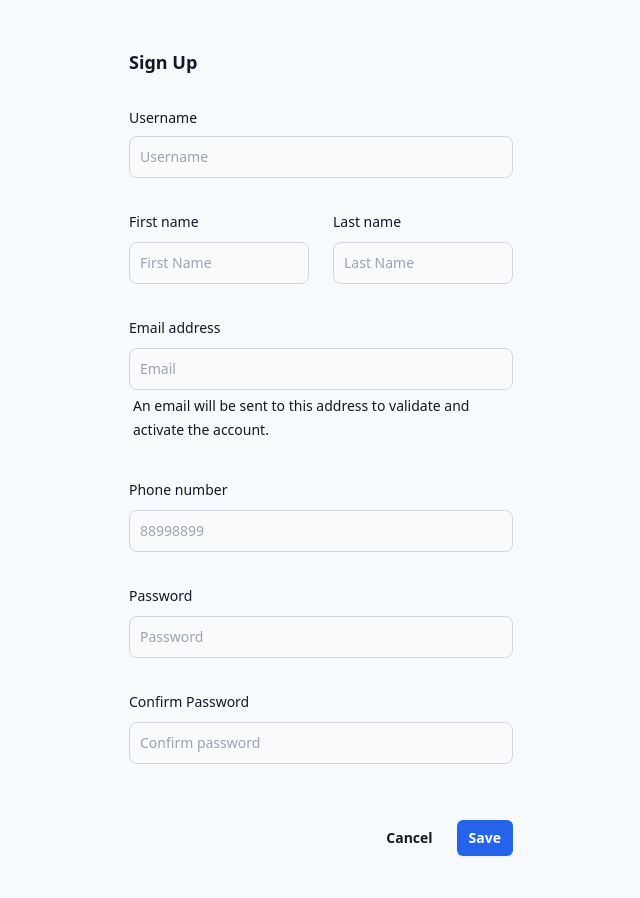
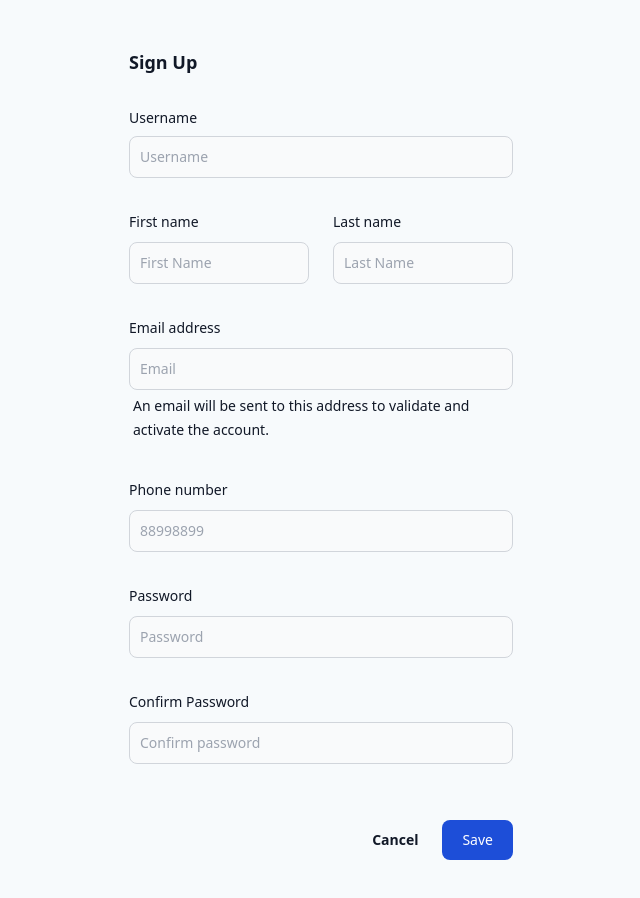
Before and after one commit to diegox196/AI-Prompts-Frontend, a React (Create React App) app: page /signup in a window 1280 px wide. Shown: the top 898 px of the page, without its empty margins (319-959 px from the left). Built offline with nearby package versions, Linux system fonts and the light colour scheme.

Commit message:
Solve the problem with 2FA

```diff
--- a/src/components/AccountForm/ChangePasswordSection.js
+++ b/src/components/AccountForm/ChangePasswordSection.js
@@ -104,7 +104,7 @@ const ChangePasswordSection = ({ user, handleChange, showToastSaved }) => {
         </div>
 
         <div className="flex space-x-4">
-          <LoadingButton isLoading={isLoading} btnText={"Save All"} loadingText={"Saving..."} />
+          <LoadingButton isLoading={isLoading} btnText={"Save"} loadingText={"Saving..."} />
         </div>
       </form>
     </section>
--- a/src/components/AccountForm/GeneralInformationSection.js
+++ b/src/components/AccountForm/GeneralInformationSection.js
@@ -92,7 +92,7 @@ const GeneralInformationSection = ({ userData, handleChange, updateDataUser, sho
 
         </div>
         <div className="flex space-x-4">
-          <LoadingButton isLoading={isLoading} btnText={"Save All"} loadingText={"Saving..."} />
+          <LoadingButton isLoading={isLoading} btnText={"Save"} loadingText={"Saving..."} />
         </div>
       </form>
     </section>
--- a/src/components/AccountForm/PreferenceSection.js
+++ b/src/components/AccountForm/PreferenceSection.js
@@ -87,7 +87,7 @@ const PreferenceSection = ({ userData, handleChange, showToastSaved, updateDataU
         </div>
 
         <div className="flex space-x-4 mt-4">
-          <LoadingButton isLoading={isLoading} btnText={"Save All"} loadingText={"Saving..."} />
+          <LoadingButton isLoading={isLoading} btnText={"Save"} loadingText={"Saving..."} />
         </div>
       </form>
     </section>
--- a/src/layouts/AccountForms.js
+++ b/src/layouts/AccountForms.js
@@ -37,8 +37,7 @@ const AccountForms = ({ name, updateName }) => {
         const newData = response.data;
         setUserData(newData);
       } catch (error) {
-        console.log(error);
-        console.error('Error al obtener los datos del usuario:', error);
+        console.error(error);
       }
     };
 
--- a/src/layouts/PlayPrompt.js
+++ b/src/layouts/PlayPrompt.js
@@ -35,7 +35,7 @@ const PlayPrompt = ({ promptData, goAllPrompts }) => {
       });
       return openData.data;
     } catch (error) {
-      console.log(error);
+      console.error(error);
       return null;
     }
   }
@@ -120,7 +120,7 @@ const PlayPrompt = ({ promptData, goAllPrompts }) => {
         return images.data;
       }
     } catch (error) {
-      console.log(error);
+      console.error(error);
       return imageArray;
     }
   }
@@ -163,7 +163,7 @@ const PlayPrompt = ({ promptData, goAllPrompts }) => {
         <form onSubmit={handleSubmit}>
 
           <div className="flex space-x-4 pb-6">
-            <LoadingButton isLoading={isLoading} btnText={"Run"} typeIcon={"Run"} />
+            <LoadingButton isLoading={isLoading} btnText={"Run"} loadingText={"Running..."} typeIcon={"Run"} />
             <button
               type="button"
               onClick={viewAllPrompt}
--- a/src/layouts/PromptForm.js
+++ b/src/layouts/PromptForm.js
@@ -1,6 +1,7 @@
 import React, { useEffect, useState } from 'react';
 import Alert from '../components/Alert';
 import TagsInput from '../components/TagsInput';
+import LoadingButton from '../components/LoadingButton';
 
 /**
  * PromptForm component displays a form for creating or editing a prompt.
@@ -14,6 +15,7 @@ import TagsInput from '../components/TagsInput';
 const PromptForm = ({ formType, promptData, handleSave, goAllPrompts }) => {
 
   const [typeSelected, setTypeSelected] = useState("completion");
+  const [isLoading, setIsLoading] = useState(false);
   const [errorMessage, setErrorMessage] = useState("");
   const [formData, setFormData] = useState(promptData);
 
@@ -122,7 +124,9 @@ const PromptForm = ({ formType, promptData, handleSave, goAllPrompts }) => {
   const handleSubmit = async (e) => {
     e.preventDefault();
 
+    setIsLoading(true);
     const isSaved = await handleSave(formData);
+    setIsLoading(false);
     if (isSaved.error) {
       setErrorMessage(isSaved.error);
     } else {
@@ -320,12 +324,7 @@ const PromptForm = ({ formType, promptData, handleSave, goAllPrompts }) => {
 
 
           <div className="flex space-x-4">
-            <button
-              type="submit"
-              className="text-white inline-flex items-center bg-blue-700 hover:bg-blue-800 focus:ring-4 focus:outline-none focus:ring-blue-300 font-medium rounded-lg text-sm px-5 py-2.5 text-center dark:bg-blue-600 dark:hover:bg-blue-700 dark:focus:ring-blue-800"
-            >
-              Save
-            </button>
+            <LoadingButton isLoading={isLoading} btnText={"Save"} loadingText={"Saving..."} />
             <button
               type="button"
               onClick={viewAllPrompt}
--- a/src/layouts/UserForm.js
+++ b/src/layouts/UserForm.js
@@ -1,5 +1,6 @@
 import React, { useEffect, useState } from 'react';
 import Alert from '../components/Alert';
+import LoadingButton from '../components/LoadingButton'
 
 /**
  * UserForm component.
@@ -14,6 +15,7 @@ const UserForm = ({ type, userData, handleSave, goAllUsers }) => {
 
   const [formData, setFormData] = useState(userData);
   const [confirmPassword, setConfirmPassword] = useState("");
+  const [isLoading, setIsLoading] = useState(false);
   const [errorMessage, setErrorMessage] = useState("");
 
   //Control which components to show
@@ -52,7 +54,9 @@ const UserForm = ({ type, userData, handleSave, goAllUsers }) => {
       }
     }
 
+    setIsLoading(true);
     const isSaved = await handleSave(formData);
+    setIsLoading(false);
     if (isSaved.error) {
       setErrorMessage(isSaved.error);
     } else {
@@ -232,12 +236,7 @@ const UserForm = ({ type, userData, handleSave, goAllUsers }) => {
           </div>
           <div className="flex space-x-4">
             {!isViewMode &&
-              <button
-                type="submit"
-                className="text-white inline-flex items-center bg-blue-700 hover:bg-blue-800 focus:ring-4 focus:outline-none focus:ring-blue-300 font-medium rounded-lg text-sm px-5 py-2.5 text-center dark:bg-blue-600 dark:hover:bg-blue-700 dark:focus:ring-blue-800"
-              >
-                Save
-              </button>
+              <LoadingButton isLoading={isLoading} btnText={"Save"} loadingText={"Saving..."} />
             }
             <button
               type="button"
--- a/src/pages/ForgotPassword.js
+++ b/src/pages/ForgotPassword.js
@@ -13,7 +13,7 @@ const ForgotPassword = () => {
       const response = await axios.get(`${process.env.REACT_APP_API_URI}/api/accounts/forgot-password`, { email: email });
       return response.data;
     } catch (error) {
-      console.log(error);
+      console.error(error);
     } finally {
       setIsSending(true);
     }
--- a/src/pages/Signup.js
+++ b/src/pages/Signup.js
@@ -2,6 +2,7 @@ import axios from 'axios';
 import React, { useState } from 'react';
 import { Link, Navigate } from 'react-router-dom';
 import Alert from '../components/Alert';
+import LoadingButton from '../components/LoadingButton';
 
 /**
  * Signup page for user registration
@@ -22,6 +23,7 @@ const Signup = () => {
   const [confirmPassword, setConfirmPassword] = useState("");
   const [errorMessage, setErrorMessage] = useState("");
   const [isSavedUser, setIsSavedUser] = useState(false);
+  const [isLoading, setIsLoading] = useState(false);
 
   /**
    * Function to handle form input changes.
@@ -70,6 +72,7 @@ const Signup = () => {
       return;
     }
 
+    setIsLoading(true);
     const isSaved = await createNewUser(formData);
     if (isSaved.error) {
       setErrorMessage(isSaved.error);
@@ -223,12 +226,8 @@ const Signup = () => {
           <Link to={"/"} type="button" className="text-sm font-semibold leading-6 text-gray-900 dark:text-white">
             Cancel
           </Link>
-          <button
-            type="submit"
-            className="rounded-md bg-blue-600 px-3 py-2 text-sm font-semibold text-white shadow-sm hover:bg-blue-500 focus-visible:outline focus-visible:outline-2 focus-visible:outline-offset-2 focus-visible:outline-blue-600"
-          >
-            Save
-          </button>
+
+          <LoadingButton isLoading={isLoading} btnText={"Save"} loadingText={"Saving..."} />
           {isSavedUser && <Navigate to={"/"} replace={true} />}
         </div>
       </form>
--- a/src/pages/TwoFactorAuthentication.js
+++ b/src/pages/TwoFactorAuthentication.js
@@ -11,7 +11,8 @@ const TwoFactorAuthentication = () => {
   const [isLoading, setIsLoading] = useState(false);
   const [token, setToken] = useState(null);
   const [email, setEmail] = useState(null);
-  const [error, setError] = useState(null);
+  const [message, setMessage] = useState(null);
+  const [typeMessage, setTypeMessage] = useState("Danger");
   const navigate = useNavigate();
 
   const inputStyle = {
@@ -24,7 +25,13 @@ const TwoFactorAuthentication = () => {
   };
 
 
-  const sendCode = async (email, token) => {
+  const showMessage = (type, msg) => {
+    setTypeMessage(type);
+    setMessage(msg);
+  };
+
+  const sendCode = async () => {
+    setMessage(null);
     try {
       const body = {
         "email": email
@@ -34,12 +41,18 @@ const TwoFactorAuthentication = () => {
           Authorization: `Bearer ${token}`
         }
       });
-      return codeData.data;
+      setTypeMessage("Success");
     } catch (error) {
-      setError(error.response.data.message);
-      return error.response;
+      showMessage("Danger", error.response.data.error);
     }
   };
+
+  const reSendCode = () => {
+    sendCode();
+    if(typeMessage === "Success"){
+      setMessage("2FA code resent");
+    }
+  }
 
   useEffect(() => {
     const urlParams = new URLSearchParams(window.location.search);
@@ -49,9 +62,14 @@ const TwoFactorAuthentication = () => {
     if (emailFromParams && tokenFromParams) {
       setEmail(emailFromParams);
       setToken(tokenFromParams);
-      sendCode(emailFromParams, tokenFromParams);
+    };
+  }, []);
+
+  useEffect(() => {
+    if (email && token) {
+      sendCode();
     }
-  }, []);
+  }, [token]);
 
   const verifyCode = async (code) => {
     try {
@@ -66,7 +84,7 @@ const TwoFactorAuthentication = () => {
         }
       });
       sessionStorage.setItem('auth', token);
-      return authData.data;
+      return authData;
     } catch (error) {
       return error.response;
     }
@@ -77,8 +95,8 @@ const TwoFactorAuthentication = () => {
     setIsLoading(true);
     const data = await verifyCode(otp);
     setIsLoading(false);
-    if (data.status === 401) {
-      setError(data.data.message);
+    if (data.status !== 200) {
+      showMessage("Danger", data.data.error);
     } else {
       navigate("/dashboard");
     }
@@ -87,8 +105,8 @@ const TwoFactorAuthentication = () => {
   return (
     <section className='flex min-h-[100vh] flex-1 flex-col justify-center px-6 py-12 lg:px-8'>
       <div className="sm:mx-auto sm:w-full sm:max-w-sm">
-        {error && (
-          <Alert type={"Danger"} message={error} />
+        {message && (
+          <Alert type={typeMessage} message={message} />
         )}
         <div className='mb-8'>
           <h1 className="mb-1 text-2xl text-center font-bold leading-tight tracking-tight text-gray-900 md:text-3xl dark:text-white">
@@ -112,7 +130,7 @@ const TwoFactorAuthentication = () => {
             buttonStyle={"w-1/2 mt-8 text-white bg-blue-600 disabled:bg-gray-600 enabled:hover:bg-blue-700 enabled:focus:ring-4 enabled:focus:outline-none enabled:focus:ring-blue-300 font-medium rounded-lg text-sm px-5 py-2.5 text-center dark:bg-blue-600 disabled:dark:bg-gray-600 enabled:dark:hover:bg-blue-700 enabled:dark:focus:ring-blue-800"} />
           <button
             type="button"
-            onClick={sendCode}
+            onClick={reSendCode}
             className="w-1/2 mt-5 text-blue-600 dark:text-gray-300 outline-none font-medium text-sm text-center">Re-send code</button>
         </form>
       </div>
```
